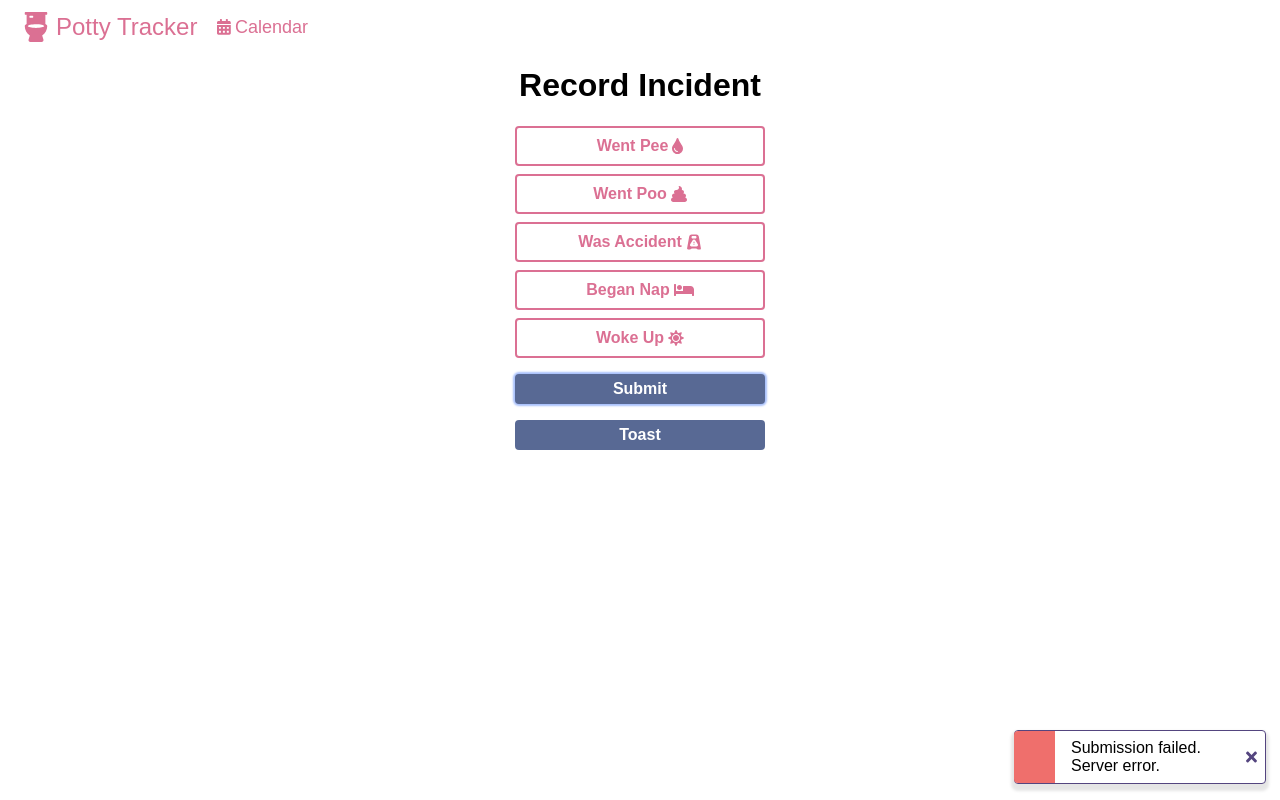
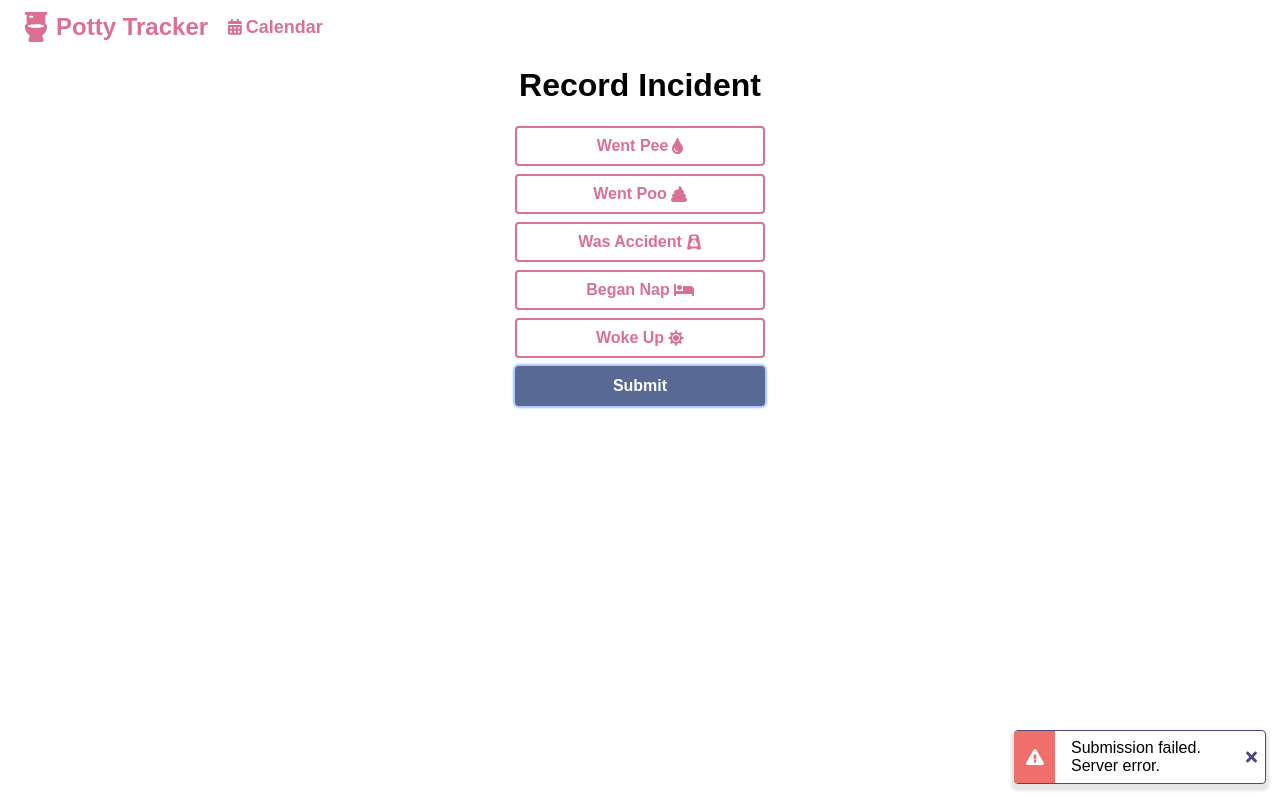
Before and after one commit to IntusFacultas-AcademicProjects/pottytracker, a React (Create React App) app in the folder public/: page / in a window 1280 px wide. Both pictures are taken after a click on the button "Submit". Built offline with nearby package versions, Linux system fonts and the light colour scheme; no server answers.

Commit message:
Fixing followups from Evan

```diff
--- a/public/src/App.jsx
+++ b/public/src/App.jsx
@@ -1,16 +1,18 @@
 import React from 'react';
-
+import { ThemeProvider } from 'styled-components';
 import {
   BrowserRouter as Router,
   Switch,
   Route,
 } from 'react-router-dom';
+import theme from './theme';
 import FormView from './views/FormView';
 import { ToastManager } from './components/ToastManager';
 import PageLayout from './components/PageLayout';
 
 const App = () => (
   <Router>
+    <ThemeProvider theme={theme}>
       <PageLayout>
         <ToastManager>
           <Switch>
@@ -20,6 +22,7 @@ const App = () => (
           </Switch>
         </ToastManager>
       </PageLayout>
+    </ThemeProvider>
   </Router>
 );
 
--- a/public/src/components/CheckboxButton.jsx
+++ b/public/src/components/CheckboxButton.jsx
@@ -3,35 +3,21 @@ import { PropTypes } from 'prop-types';
 import styled, { css } from 'styled-components';
 
 const StyledLabel = styled.label`
+  ${({ theme }) => css`
+    ${theme.text.contentText}
+    ${theme.button.defaultStyling}
+    &:focus-within {
+      box-shadow: ${theme.button.boxShadowSizes} rgba(219, 112, 147, 0.7);
+    }
+    & path {
+      transition: fill ${theme.button.transitionTiming} ease-in;
+      fill: palevioletred;
+    }
+    transition: background-color ${theme.button.transitionTiming} ease-in, color ${theme.button.transitionTiming} ease-in, box-shadow ${theme.button.transitionTiming} ease-in;
+  `}
   background-color: white;
-  border: 2px solid palevioletred;
-  width: 250px;
-  height: 40px;
-  display: flex;
-  align-items: center;
-  justify-content: center;
-  & svg {
-    margin-left: .25em;
-  }
-  box-sizing: border-box;
-  text-align: center;
-  & + & {
-    margin-top: .5em;
-  }
+  border-color: palevioletred;
   color: palevioletred;
-  & path {
-    transition: fill .2s ease-in;
-    fill: palevioletred;
-  }
-  font-size: 1em;
-  transition: background-color .2s ease-in, color .2s ease-in, box-shadow .2s ease-in;
-  font-weight: bold;
-  padding: .25em 1em;
-  position: relative;
-  border-radius: .25em;
-  cursor: pointer;
-
-
   & input {
     -webkit-appearance: none;
     opacity: 0;
@@ -51,10 +37,6 @@ const StyledLabel = styled.label`
   & input:disabled {
     cursor: not-allowed;
   }
-  &:focus-within {
-    box-shadow: 0px 0px 2px 2px rgba(219, 112, 147, 0.7);
-  }
-
   ${({ checked, disabled }) => css`
     ${checked ? css`
       background-color: palevioletred;
--- a/public/src/components/Navbar.js
+++ b/public/src/components/Navbar.js
@@ -1,4 +1,4 @@
-import styled from 'styled-components';
+import styled, { css } from 'styled-components';
 import { Link } from 'react-router-dom';
 import { FontAwesomeIcon } from '@fortawesome/react-fontawesome';
 
@@ -23,12 +23,13 @@ export const NavbarItem = styled.li`
 `;
 export const StyledIcon = styled(FontAwesomeIcon)``;
 export const NavbarLink = styled(Link)`
+    ${({ theme }) => css`
+        ${theme.text.emphasizedText};
+    `}
     text-decoration: none;
     display: flex;
     align-items: center;
     color: palevioletred;
-    font-weight: 500;
-    font-size: 18px;
     &:hover {
         color: palevioletred;
         text-decoration: none;
@@ -48,7 +49,9 @@ export const NavbarBrand = styled(Link)`
     display: flex;
     align-items: center;
     color: palevioletred;
-    font-size: 24px;
+    ${({ theme }) => css`
+        ${theme.text.titleText}
+    `}
     .navbar__brand__icon {
         height: 30px;
         margin-right: .25em;
--- a/public/src/components/PrimaryButton.js
+++ b/public/src/components/PrimaryButton.js
@@ -1,25 +1,21 @@
-import styled from 'styled-components';
+import styled, { css } from 'styled-components';
 
 export const PrimaryButton = styled.button`
-  padding: .25em 1em;
-  border-radius: .25em;
-  border: 2px solid #586994;
-  width: 100%;
-  vertical-align: middle;
-  font-weight: bold;
-  font-size: 1em;
-  cursor: pointer;
-  margin-top: 1em;
+  ${({ theme }) => css`
+    ${theme.text.contentText};
+    ${theme.button.defaultStyling}
+    &:focus {
+      outline: 0;
+      box-shadow: ${theme.button.boxShadowSizes} #a9c1fc;
+    }
+  `}
+  border-color: #586994;
   background-color: #586994;
   color: white;
   transition: background-color .2s ease-in, box-shadow .2s ease-in;
   &:hover {
     background-color: #2e3c61;
   }
-  &:focus {
-    outline: 0;
-    box-shadow: 0px 0px 2px 2px #a9c1fc;
-  }
 `;
 
 export default PrimaryButton;
--- a/public/src/components/ToastManager.jsx
+++ b/public/src/components/ToastManager.jsx
@@ -1,4 +1,6 @@
-import React, { useState, useRef, useContext } from 'react';
+import React, {
+  useState, useRef, useContext, useCallback, useMemo,
+} from 'react';
 // import * as React from 'react';
 import { PropTypes } from 'prop-types';
 import styled, { css } from 'styled-components';
@@ -9,10 +11,10 @@ import {
 
 const getCSSForFlavor = (flavor) => {
   const flavors = {
-    success: `
+    success: css`
       background-color: #386C0B;
     `,
-    error: `
+    error: css`
       background-color: #EF6F6C;
     `,
   };
@@ -24,7 +26,9 @@ const ToastRack = styled.div`
   z-index: 1;
   position: fixed;
   right: 0;
-  width: 250px;
+  ${({ theme }) => css`
+    width: ${theme.toast.width};
+  `}
   bottom: 0;
   padding: 1em;
 `;
@@ -82,10 +86,9 @@ const StyledToast = styled.div`
       transform: translateX(300px);
     }
   }
-
   display: flex;
   border: 1px solid #54457F;
-  width: 250px;
+  width: 100%;
   cursor: pointer;
   animation: styledtoast .3s ease-out, cancelled 4.5s ease-out .3s;
   animation-fill-mode: forwards;
@@ -102,11 +105,10 @@ const StyledToast = styled.div`
 
 export const ToastAlert = ({ children, flavor, id }) => {
   const { manuallyCancel, flavors } = useContext(ToastContext);
-  const internalFlavors = {
+  const internalFlavors = useMemo(() => ({
     [flavors.success]: <FontAwesomeIcon icon={faCheckCircle} />,
-    [flavor.error]: <FontAwesomeIcon icon={faExclamationTriangle} />,
-  };
-  const alertIcon = internalFlavors[flavor];
+    [flavors.error]: <FontAwesomeIcon icon={faExclamationTriangle} />,
+  }), [flavors]);
   const [cancel, setCancel] = useState(false);
   const handleClick = () => {
     setCancel(true);
@@ -119,7 +121,7 @@ export const ToastAlert = ({ children, flavor, id }) => {
       onClick={handleClick}
     >
       <StyledToastBanner flavor={flavor}>
-        {alertIcon}
+        {internalFlavors[flavor]}
       </StyledToastBanner>
       <StyledToastContent>
         {children}
--- a/public/src/hooks.js
+++ b/public/src/hooks.js
@@ -9,8 +9,9 @@ export const API = {
   // eslint-disable-next-line no-undef
   configureUrl: (url) => `${SERVER_CONFIGURATION.baseUrl}${url}`,
   post: (url, data) => fetch(url, data),
-  submit(data) {
-    return this.post(this.configureUrl('records/'), data);
+  submit: async (data) => {
+    const response = await this.post(this.configureUrl('records/'), data);
+    return response.json();
   },
 };
 
--- /dev/null
+++ b/public/src/theme.js
@@ -0,0 +1,50 @@
+import { css } from 'styled-components';
+
+export const theme = {
+  button: {
+    boxShadowSizes: '0px 0px 2px 2px',
+    transitionTiming: '.2s',
+    defaultStyling: css`
+      height: 40px;
+      cursor: pointer;
+      width: 100%;
+      display: flex;
+      align-items: center;
+      justify-content: center;
+      box-sizing: border-box;
+      text-align: center;
+      font-weight: bold;
+      padding: .25em 1em;
+      position: relative;
+      border-radius: .25em;
+      border-width: 2px;
+      border-style: solid;
+      & + & {
+        margin-top: .5em;
+      }
+      & + button {
+        margin-top: .5em;
+      }
+      & svg {
+        margin-left: .25em;
+      }
+    `,
+  },
+  toast: {
+    width: '250px',
+  },
+  text: {
+    contentText: css`
+      font-size: 1em;
+    `,
+    titleText: css`
+      font-size: 24px;
+      font-weight: bold;
+    `,
+    emphasizedText: css`
+      font-size: 18px;
+      font-weight: bold;
+    `,
+  },
+};
+export default theme;
--- a/public/src/views/FormView.jsx
+++ b/public/src/views/FormView.jsx
@@ -21,10 +21,6 @@ export const FormView = () => {
   // const [responseStatus, setResponseStatus] = useState(null);
   // const [showAlert, setShowAlert] = useState(false);
 
-  const testToast = (e) => {
-    e.preventDefault();
-    toast(`test ${new Date().toISOString()}`, 'success');
-  };
   const submit = async (e) => {
     e.preventDefault();
     const postData = {
@@ -83,7 +79,6 @@ export const FormView = () => {
         <FontAwesomeIcon icon={faSun} />
       </CheckboxButton>
       <PrimaryButton role="button" onClick={submit}>Submit</PrimaryButton>
-      <PrimaryButton role="button" onClick={testToast}>Toast</PrimaryButton>
     </PottyForm>
   );
 };
```
Also changed, not shown: public/.eslintrc.js. Lines whose indentation alone changed are shown as unchanged.
